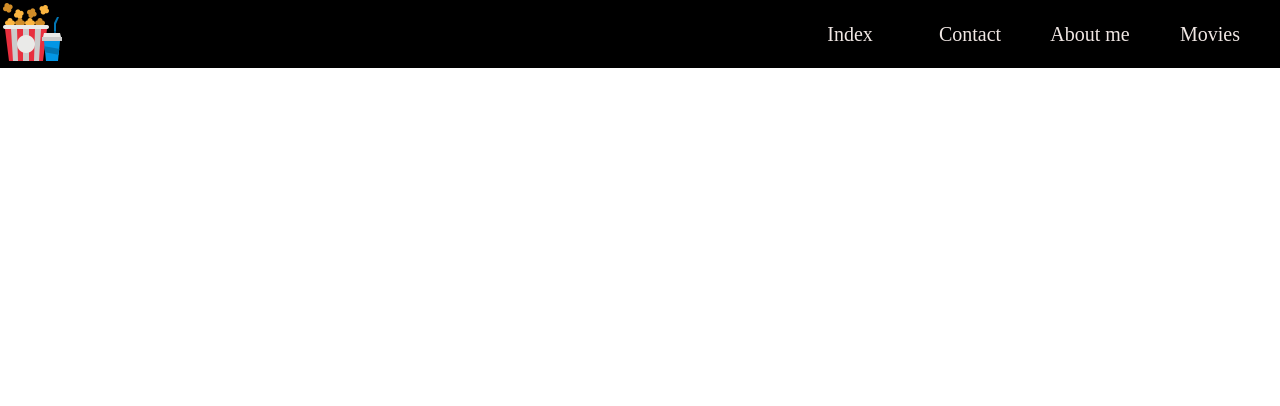
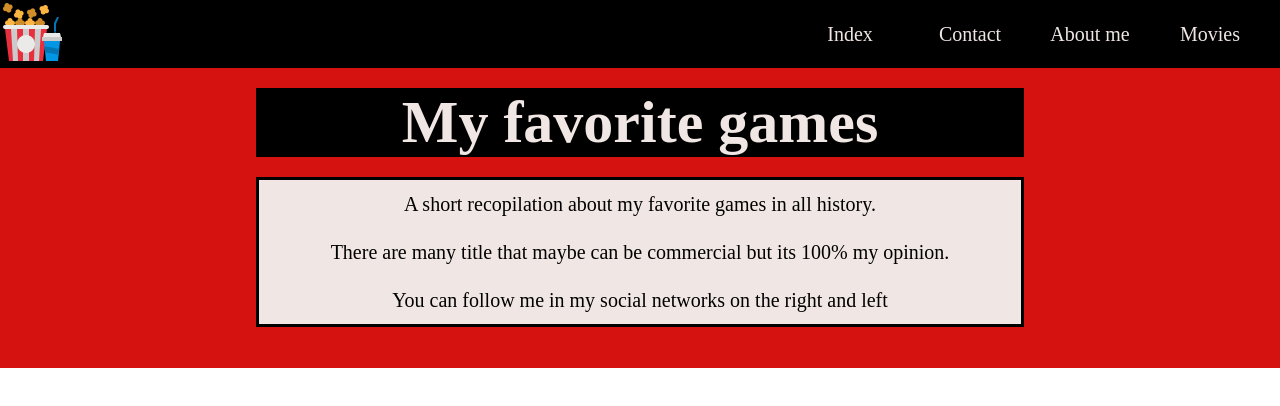
Before and after one commit to SebasThe21/Project-flexbox, a plain HTML site: page index.html in a window 1280 px wide. Drawn offline with Linux system fonts and the light colour scheme.

Commit message:
add a header using flexbox to poistion the boxes

```diff
--- a/index.html
+++ b/index.html
@@ -21,6 +21,20 @@
     </ul>
    </div>
 
+   <header class="indexheader">
+    <div class="indexheader__titlecontainer">
+        <h1 class="indexheader__title">My favorite games</h1>
+    </div>
+    <div class="indexheader__textcontainer">
+        <p class="indexheader__text">
+            A short recopilation about my favorite games in all history.
+        </p>
+        <p class="indexheader__text">There are many title that maybe can be commercial but its 100% my opinion.
+        </p>
+        <p class="indexheader__text">You can follow me in my social networks on the right and left</p>
+    </div>
+   </header>
+
 
 
 </body>
--- a/styles/style.css
+++ b/styles/style.css
@@ -39,3 +39,42 @@
     text-decoration: none;
     font-size: 20px;
 }
+/* ----------------------------------Header------------- */
+
+.indexheader{
+    background-color: #D5120F;
+    display: flex;
+    height:300px;
+    flex-direction: column;
+    align-items: center;
+}
+
+.indexheader__titlecontainer{
+    background-color: black;
+    margin-top: 20px;
+    width: 60%;
+}
+
+.indexheader__title{
+    color:#F0E7E4;
+    font-size: 60px;
+    text-align: center;
+}
+
+.indexheader__textcontainer{
+    margin-top: 20px;
+    display: flex;
+    height: 50%;
+    width: 60%;
+    background-color: #F0E7E4;
+    flex-direction: column;
+    align-items: center;
+    justify-content: space-around;
+    border: 3px solid black;
+}
+
+.indexheader__text{
+    font-size: 20px;
+    color: black;
+
+}
```
